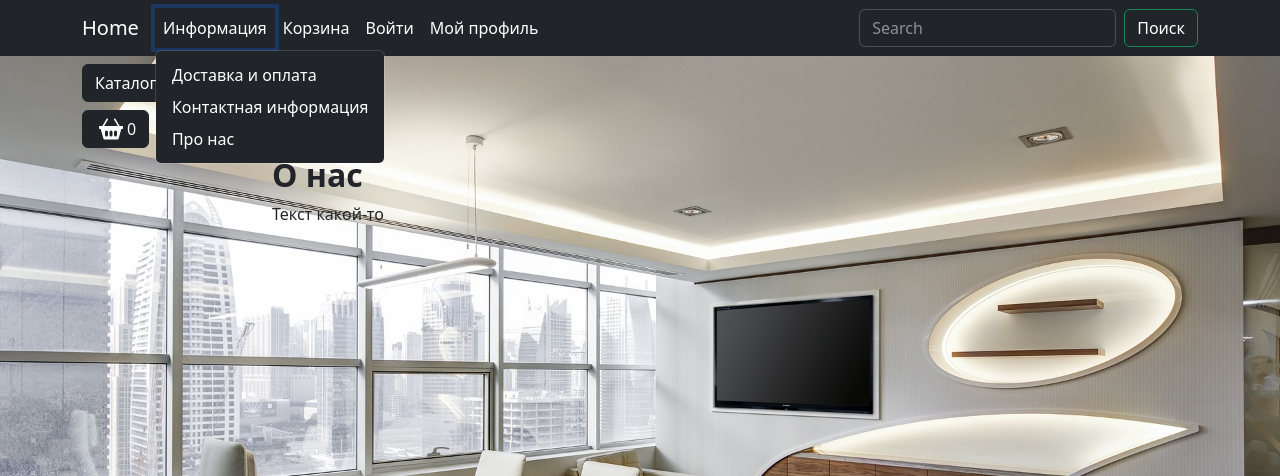
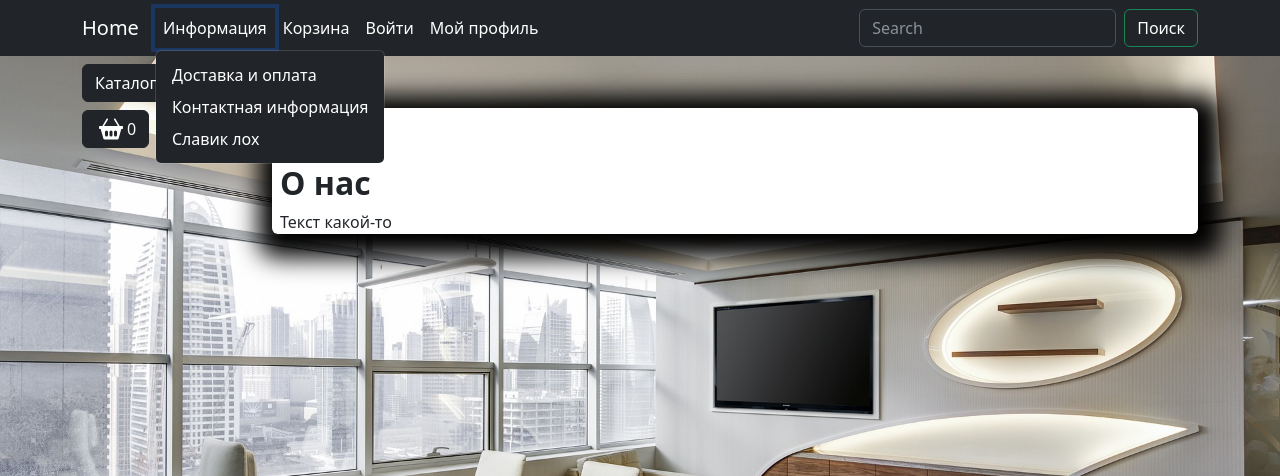
Before and after one commit to RuwatyX/App, a Django app: page /about/ in a window 1280 px wide, after a click on "Информация". Shown: the top 476 px of the page. Run offline with Django 4.2, Linux system fonts and the light colour scheme; some libraries are stand-ins or nearby versions.

Commit message:
The second update

```diff
--- a/app/urls.py
+++ b/app/urls.py
@@ -15,12 +15,11 @@ Including another URLconf
     2. Add a URL to urlpatterns:  path('blog/', include('blog.urls'))
 """
 from django.contrib import admin
-from django.urls import path
-from main import views
+from django.urls import include, path
 
 
 urlpatterns = [
     path('admin/', admin.site.urls),
-    path('', views.index, name='index'), # name необходимо указать чтобы затем использовать в шаблонах
-    path('about/', views.about, name='about'),
+    path('', include('main.urls', namespace='main'))
 ]
+# urls.py -> main/urls.py -> main/views.py -> main/index.html -> responce reverse order
--- a/main/templates/main/about.html
+++ b/main/templates/main/about.html
@@ -10,9 +10,9 @@
 
 
 {% block content %}
-    <div>
-        <h2 class="mt-5 pt-5"><strong>{{content}}</strong></h2>
-        <p>{{text_on_page}}</p>
+    <div class="mt-5 pt-5 bg-white custom-shadow rounded">
+        <h2 class="m-2"><strong>{{content}}</strong></h2>
+        <p class="m-2">{{text_on_page}}</p>
 
     </div>
 
--- a/main/templates/main/base.html
+++ b/main/templates/main/base.html
@@ -24,7 +24,7 @@
     <header>
         <nav class="navbar navbar-expand-lg bg-dark" data-bs-theme="dark">
             <div class="container">
-                <a class="navbar-brand" href="index.html">Home</a>
+                <a class="navbar-brand" href="{% url "main:index" %}">Home</a>
                 <button class="navbar-toggler" type="button" data-bs-toggle="collapse"
                     data-bs-target="#navbarSupportedContent" aria-controls="navbarSupportedContent"
                     aria-expanded="false" aria-label="Toggle navigation">
@@ -40,7 +40,7 @@
                             <ul class="dropdown-menu">
                                 <li><a class="dropdown-item  text-white" href="#">Доставка и оплата</a></li>
                                 <li><a class="dropdown-item  text-white" href="#">Контактная информация</a></li>
-                                <li><a class="dropdown-item  text-white" href="#">Про нас</a></li>
+                                <li><a class="dropdown-item  text-white" href="{% url "main:about" %}">Славик лох</a></li>
                             </ul>
                         </li>
                         <li class="nav-item">
--- /dev/null
+++ b/main/urls.py
@@ -0,0 +1,10 @@
+from django.urls import path
+from main import views
+
+
+app_name = 'main'
+
+urlpatterns = [
+    path('', views.index, name='index'), # name необходимо указать чтобы затем использовать в шаблонах
+    path('about/', views.about, name='about'),
+]
```
Also changed, not shown: main/views.py (line endings or trailing spaces).
